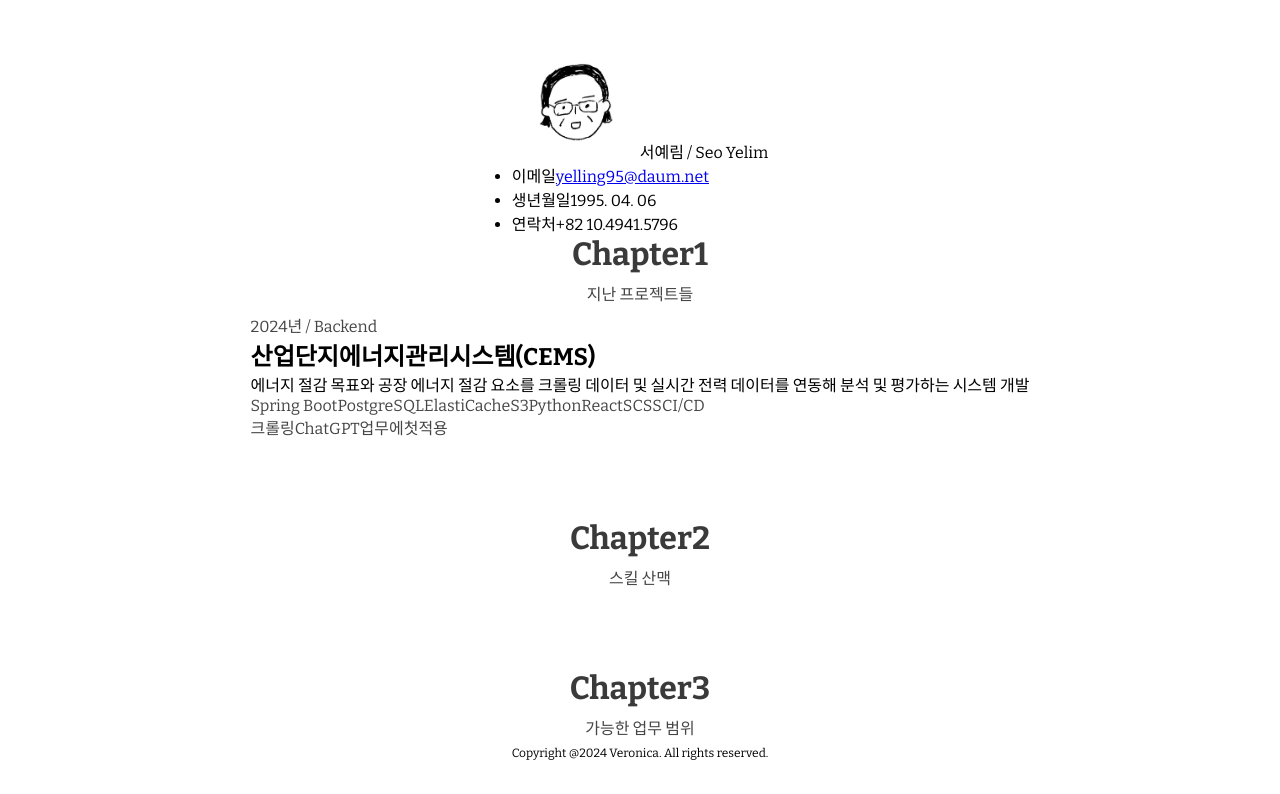
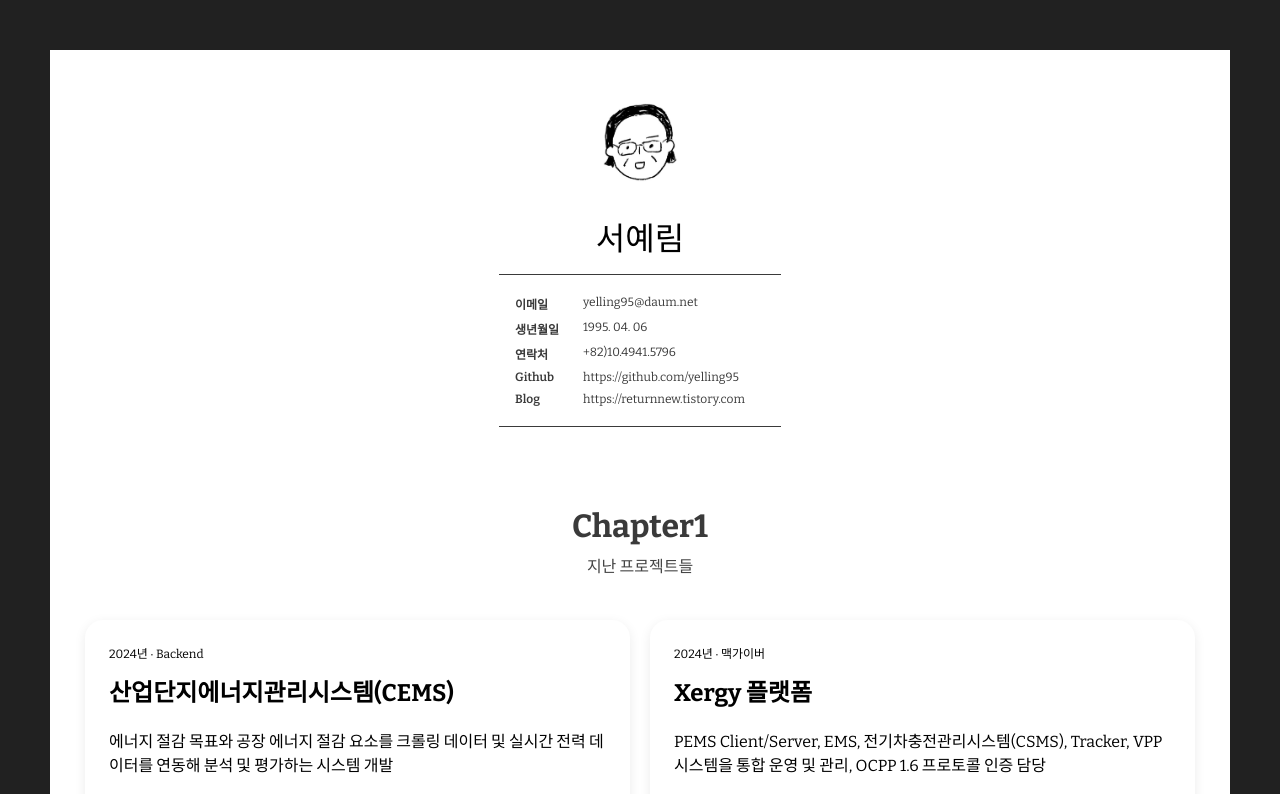
Before and after one commit to yelling95/portfolio, a React app: page / in a window 1280 px wide. Shown: the top 794 px of the page. Built offline with nearby package versions, Linux system fonts and the light colour scheme; a web font is replaced by a local one.

Commit message:
지난 프로젝트들 추가

```diff
--- a/src/App.js
+++ b/src/App.js
@@ -2,6 +2,8 @@ import React from 'react'
 import {createBrowserRouter, RouterProvider} from 'react-router-dom'
 import {StompProvider} from './stomp'
 import {HomeView} from './pages'
+
+import './App.scss'
 
 export default function App(props) {
   const routerData = [
@@ -14,8 +16,10 @@ export default function App(props) {
   const router = createBrowserRouter(routerData)
 
   return (
-    <StompProvider>
-      <RouterProvider router={router} />
-    </StompProvider>
+    <div className="app_container">
+      <StompProvider>
+        <RouterProvider router={router} />
+      </StompProvider>
+    </div>
   )
 }
--- /dev/null
+++ b/src/App.scss
@@ -0,0 +1,8 @@
+.app_container {
+  display: flex;
+  flex-direction: column;
+  align-items: center;
+  justify-content: center;
+  padding: 50px;
+  background-color: var(--primary);
+}
--- a/src/assets/anim.scss
+++ b/src/assets/anim.scss
@@ -27,3 +27,35 @@
     transform: translateY(0);
   }
 }
+
+@keyframes snackbar_exp {
+  0% {
+    opacity: 1;
+    transform: translateY(0);
+  }
+
+  100% {
+    opacity: 0;
+    transform: translateY(50px);
+  }
+}
+
+@keyframes appear {
+  0% {
+    opacity: 0;
+  }
+
+  100% {
+    opacity: 1;
+  }
+}
+
+@keyframes disappear {
+  0% {
+    opacity: 1;
+  }
+
+  100% {
+    opacity: 0;
+  }
+}
--- a/src/assets/base.scss
+++ b/src/assets/base.scss
@@ -53,50 +53,6 @@ img {
   -ms-user-select: none;
 }
 
-.gird {
-  display: grid;
-}
-.flex {
-  display: flex;
-  display: -webkit-flex;
-}
-.flex_inline {
-  display: inline-flex;
-  display: -webkit-inline-flex;
-}
-.flex_column {
-  display: flex;
-  display: -webkit-flex;
-  flex-direction: column;
-}
-.flex_grow {
-  flex-grow: 1;
-  flex: 1;
-}
-.center {
-  align-items: center;
-  justify-content: center;
-}
-.flex_vertical_center {
-  align-items: center;
-}
-.flex_vertical_end {
-  align-items: flex-end;
-}
-.flex_horizontal_end {
-  justify-content: flex-end;
-}
-.flex_horizontal_center {
-  justify-content: center;
-}
-.flex_space_between {
-  justify-content: space-between;
-}
-.flex_grow {
-  flex-grow: 1;
-  flex: 1;
-}
-
 .dimm {
   position: absolute;
   width: 100vw;
--- a/src/assets/color.scss
+++ b/src/assets/color.scss
@@ -21,4 +21,7 @@
   --shadow-02: 0px 4px 8px rgba(0, 0, 0, 0.1);
   --shadow-color: 0px 7px 32px rgba(38, 120, 167, 0.1);
   --shadow-card: 0px 3px 12px rgba(0, 0, 0, 0.08);
+
+  --primary: #212121;
+  --secondary: #43ab08;
 }
--- a/src/components/PastProject/PastProject.js
+++ b/src/components/PastProject/PastProject.js
@@ -8,7 +8,7 @@ function PastProject(props) {
   return (
     <div className="past_project_container">
       <label>
-        {year} / {position}{' '}
+        {year} ∙ {position}{' '}
       </label>
       <h2>{title}</h2>
       <div className="desc">{desc}</div>
@@ -19,7 +19,7 @@ function PastProject(props) {
       </div>
       <div className="tag_wrap">
         {map(tag, (t, idx) => (
-          <label key={`tag-${idx}`}>{t}</label>
+          <label key={`tag-${idx}`}>#{t}</label>
         ))}
       </div>
     </div>
--- a/src/components/PastProject/PastProject.scss
+++ b/src/components/PastProject/PastProject.scss
@@ -1,3 +1,42 @@
 .past_project_container {
+  width: 100%;
+  background-color: var(--white);
+  display: flex;
+  flex-direction: column;
+  gap: 12px;
+  border-radius: 18px;
+  padding: 24px;
+  box-shadow: var(--shadow-card);
+  cursor: pointer;
 
+  label {
+    font-size: 12px;
+    font-weight: 400;
+  }
+
+  h2 {
+    font-size: 24px;
+  }
+
+  .desc {
+    padding: 8px 0;
+  }
+
+  .lang_wrap {
+    display: flex;
+    flex-wrap: wrap;
+    gap: 8px;
+    label {
+      padding: 4px 8px;
+      background-color: var(--primary);
+      border-radius: 12px;
+      color: var(--white);
+    }
+  }
+
+  .tag_wrap {
+    display: flex;
+    gap: 8px;
+    padding-top: 8px;
+  }
 }
--- a/src/pages/Home/Home.scss
+++ b/src/pages/Home/Home.scss
@@ -1,14 +1,65 @@
 .home_container {
-  display: flex;
-  flex-direction: column;
-  align-items: center;
-  justify-content: center;
+  background-color: var(--white);
+  .header {
+    display: flex;
+    flex-direction: column;
+    align-items: center;
+    gap: 8px;
+    padding: 40px;
 
-  padding: 50px;
-
-  .header {
     img {
       width: 10vw;
+    }
+
+    .names_wrap {
+      position: relative;
+      width: 100%;
+      height: 60px;
+      display: flex;
+      align-items: center;
+      justify-content: center;
+
+      label.names {
+        font-size: 32px;
+        position: absolute;
+        &.off {
+          animation: disappear 1s ease 0s 1 normal forwards;
+        }
+        &.on {
+          animation: appear 1s ease 0s 1 normal forwards;
+        }
+      }
+    }
+
+    ul {
+      border-top: 1px solid var(--black);
+      border-bottom: 1px solid var(--black);
+      padding: 16px;
+      color: var(--black);
+
+      li {
+        display: flex;
+        list-style-type: none;
+        padding: 4px 0;
+        font-size: 12px;
+        width: 250px;
+        gap: 8px;
+
+        em {
+          width: 60px;
+          font-weight: 600;
+        }
+
+        a {
+          text-decoration: none;
+          color: var(--black);
+
+          &:hover {
+            color: var(--secondary);
+            font-weight: 600;
+          }
+        }
+      }
     }
   }
 
@@ -17,6 +68,7 @@
     flex-direction: column;
     align-items: center;
     gap: 80px;
+    padding: 40px 0;
 
     .chapter {
       display: flex;
@@ -24,19 +76,25 @@
       align-items: center;
       gap: 8px;
 
-      h1 {
+      & > h1 {
         color: var(--black);
       }
 
-      label {
+      & > label {
         color: var(--grey-80);
+      }
+
+      .card {
+        display: grid;
+        grid-template-columns: repeat(2, minmax(100px, 1fr));
+        overflow: hidden;
+        gap: 20px;
+        padding: 35px;
       }
     }
   }
 
   .footer {
-    position: absolute;
-    bottom: 0;
     width: 100%;
     padding: 40px;
     font-size: 12px;
--- a/src/pages/Home/HomeView.js
+++ b/src/pages/Home/HomeView.js
@@ -1,20 +1,50 @@
-import React from 'react'
+import React, {useEffect, useState, useRef, useCallback} from 'react'
 import i18next from '../../locale/i18n'
 import dayjs from 'dayjs'
+import className from 'classnames'
 import {map} from 'lodash-es'
-import {chapters} from './const'
+import {chapters, names} from './const'
+
 import Me from '../../assets/images/me.jpeg'
 
 import './Home.scss'
 
 function Home(props) {
+  const nameInterval = useRef(null)
+
+  const [nameIdx, setNameIdx] = useState(0)
+
+  const nameIdxCallback = useCallback(() => {
+    setNameIdx((idx) => {
+      if (idx === names.length - 1) {
+        return 0
+      } else {
+        return idx + 1
+      }
+    })
+  }, [nameIdx])
+
+  useEffect(() => {
+    nameInterval.current = setInterval(nameIdxCallback, 1000 * 10)
+    return () => {
+      clearInterval(nameInterval)
+      nameInterval.current = null
+    }
+  }, [])
+
   return (
     <div className="home_container">
       <div className="header">
         <img src={Me} alt="My name is Veronica" />
-        <label>
-          <em>서예림</em> / Seo Yelim
-        </label>
+        <div className="names_wrap">
+          {map(names, (name, idx) => (
+            <label
+              key={`name-${idx}`}
+              className={className('names', nameIdx === idx ? 'on' : 'off')}>
+              {name}
+            </label>
+          ))}
+        </div>
         <ul>
           <li>
             <em>{i18next.t('이메일')}</em>
@@ -30,7 +60,23 @@ function Home(props) {
           </li>
           <li>
             <em>{i18next.t('연락처')}</em>
-            <label>{`+82 10.4941.5796`}</label>
+            <label>{`+82)10.4941.5796`}</label>
+          </li>
+          <li>
+            <em>{i18next.t('Github')}</em>
+            <label>
+              <a href="https://github.com/yelling95" target="_blank">
+                https://github.com/yelling95
+              </a>
+            </label>
+          </li>
+          <li>
+            <em>{i18next.t('Blog')}</em>
+            <label>
+              <a href="https://returnnew.tistory.com" target="_blank">
+                https://returnnew.tistory.com
+              </a>
+            </label>
           </li>
         </ul>
       </div>
@@ -39,7 +85,7 @@ function Home(props) {
           <div key={`chapter-${idx}`} className="chapter">
             <h1>Chapter{idx + 1}</h1>
             <label>{i18next.t(chp.subtitle)}</label>
-            {chp.content}
+            <div className={chp.layout}>{chp.content}</div>
           </div>
         ))}
       </div>
--- a/src/pages/Home/const.js
+++ b/src/pages/Home/const.js
@@ -1,6 +1,8 @@
 import React from 'react'
 import {PastProject} from '../../components'
-import {split} from 'lodash-es'
+import {split, map} from 'lodash-es'
+
+export const names = ['서예림', 'Seo Yelim', 'Veronica']
 
 export const position = {
   b: 'Backend',
@@ -15,8 +17,8 @@ export const projects = [
     position: position.b,
     title: '산업단지에너지관리시스템(CEMS)',
     desc: '에너지 절감 목표와 공장 에너지 절감 요소를 크롤링 데이터 및 실시간 전력 데이터를 연동해 분석 및 평가하는 시스템 개발',
-    lang: ['Spring Boot', 'PostgreSQL', 'ElastiCache', 'S3', 'Python', 'React', 'SCSS', 'CI/CD'],
-    tag: split('크롤링,ChatGPT업무에첫적용', ','),
+    lang: ['Spring Boot', 'PostgreSQL', 'ElastiCache', 'S3', 'Python', 'React', 'Sass', 'CI/CD'],
+    tag: split('크롤링,ChatGPT', ','),
   },
   {
     year: '2024년',
@@ -34,11 +36,11 @@ export const projects = [
       'MQTT',
       'WebSocket',
       'Docker',
-      'SCSS',
+      'Sass',
       'CI/CD',
       'Electron',
     ],
-    tag: split('지금까지의노하우발산', ','),
+    tag: split('MSA,아키텍처설계,자체컴포넌트모듈개발', ','),
   },
   {
     year: '2023년',
@@ -46,7 +48,7 @@ export const projects = [
     title: '디지털트윈 기반의 가스환경설비 통합관제',
     desc: '대용량 데이터를 디지털트윈 시각화하여 도시가스사의 통합 관제 시스템 개발',
     lang: ['Spring Boot', 'PostgreSQL', 'Oracle', 'MySQL', 'HEAVY.ai', 'Mapbox', 'Lit'],
-    tag: split('GPUDB', ','),
+    tag: split('GPUDB,새로운기술테스트', ','),
   },
   {
     year: '2023년',
@@ -54,7 +56,7 @@ export const projects = [
     title: '스마트모바일 하이브리드 앱 개발',
     desc: '도시가스 사의 점검용 어플리케이션 고도화, 카드결제단말기 및 카메라 기능 안드로이드 연동 개발',
     lang: ['Android', 'Javascript', 'HTML', 'CSS'],
-    tag: split('GPUDB', ','),
+    tag: split('안드로이드개발,하이브리드앱', ','),
   },
   {
     year: '2022년',
@@ -71,7 +73,7 @@ export const projects = [
       'ElastiCache',
       'S3',
     ],
-    tag: split('Redshift,CI/CD도입', ','),
+    tag: split('Redshift,CI/CD도입,React상태관리이슈', ','),
   },
   {
     year: '2022년',
@@ -79,14 +81,29 @@ export const projects = [
     title: '통합 에너지플랫폼 개발',
     desc: 'EMS, DRMS, PVMS, DERMS, VPP TOC로 구성된 통합 에너지 플랫폼 개발',
     lang: ['Node.js', 'PostgreSQL', 'React', 'Websocket', 'Kafka', 'ElastiCache', 'S3'],
-    tag: split('MSA', ','),
+    tag: split('MSA,에너지산업이해', ','),
+  },
+  {
+    year: '~ 2022년',
+    position: position.etc,
+    title: '포털 및 업무시스템 개발',
+    desc: '학교, 정부기관 내부 포털 및 업무시스템의 API 개발, 화면 개발, 다양한 벤더사와의 인터페이스 연동',
+    lang: ['Spring', 'Oracle', 'Javascript', 'Jquery', 'Html', 'CSS'],
+    tag: split('사업관리,전반적인 기술 습득', ','),
   },
 ]
 
 export const chapters = [
   {
     subtitle: '지난 프로젝트들',
-    content: [<PastProject key={`projects-1`} {...projects[0]} />],
+    layout: 'card',
+    content: (
+      <>
+        {map(projects, (p, idx) => (
+          <PastProject key={`projects-${idx}`} {...p} />
+        ))}
+      </>
+    ),
   },
   {
     subtitle: '스킬 산맥',
```
